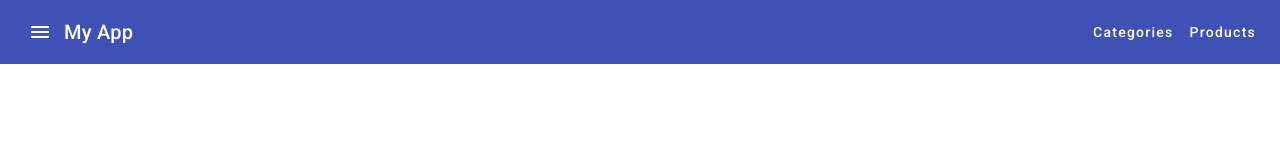
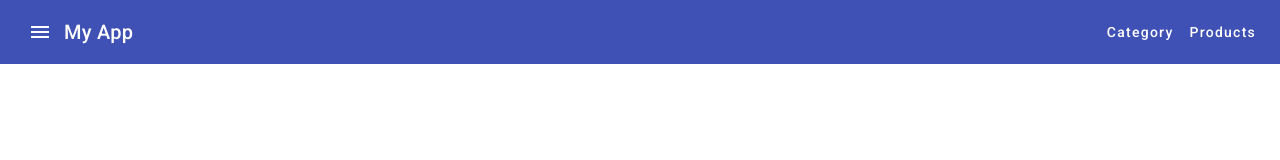
Before and after one commit to Miralem-Ba/Frontend, an Angular app: page / in a window 1280 px wide. Shown: the top 160 px of the page. Built offline with nearby package versions, Linux system fonts and the light colour scheme.

Commit message:
sweetalert2 installiert

```diff
--- a/package.json
+++ b/package.json
@@ -25,6 +25,7 @@
     "@types/jwt-decode": "^3.1.0",
     "jwt-decode": "^4.0.0",
     "rxjs": "~7.8.0",
+    "sweetalert2": "^11.10.1",
     "tslib": "^2.3.0",
     "zone.js": "~0.14.2"
   },
--- a/src/app/elements/header/header.component.html
+++ b/src/app/elements/header/header.component.html
@@ -5,8 +5,8 @@
     </button>
     <span>My App</span>
     <span class="example-spacer"></span>
-    <button routerLink="/categories" mat-button class="example-icon favorite-icon" aria-label="Example icon-button with heart icon">
-      <span>Categories</span>
+    <button routerLink="/category" mat-button class="example-icon favorite-icon" aria-label="Example icon-button with heart icon">
+      <span>Category</span>
     </button>
     <button routerLink="/products" mat-button class="example-icon" aria-label="Example icon-button with share icon">
       <span>Products</span>
```
Also changed, not shown: 1 other file (tests, documents, lock files or other folders).
